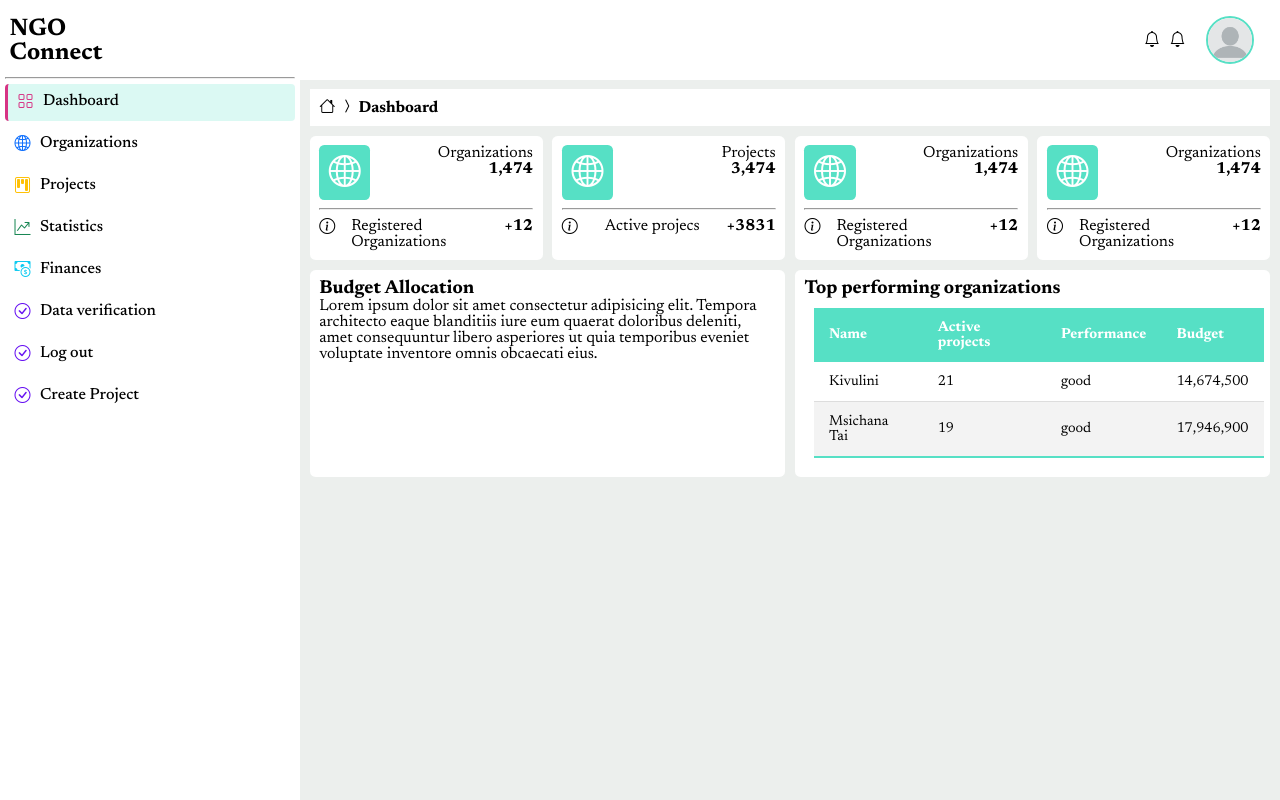
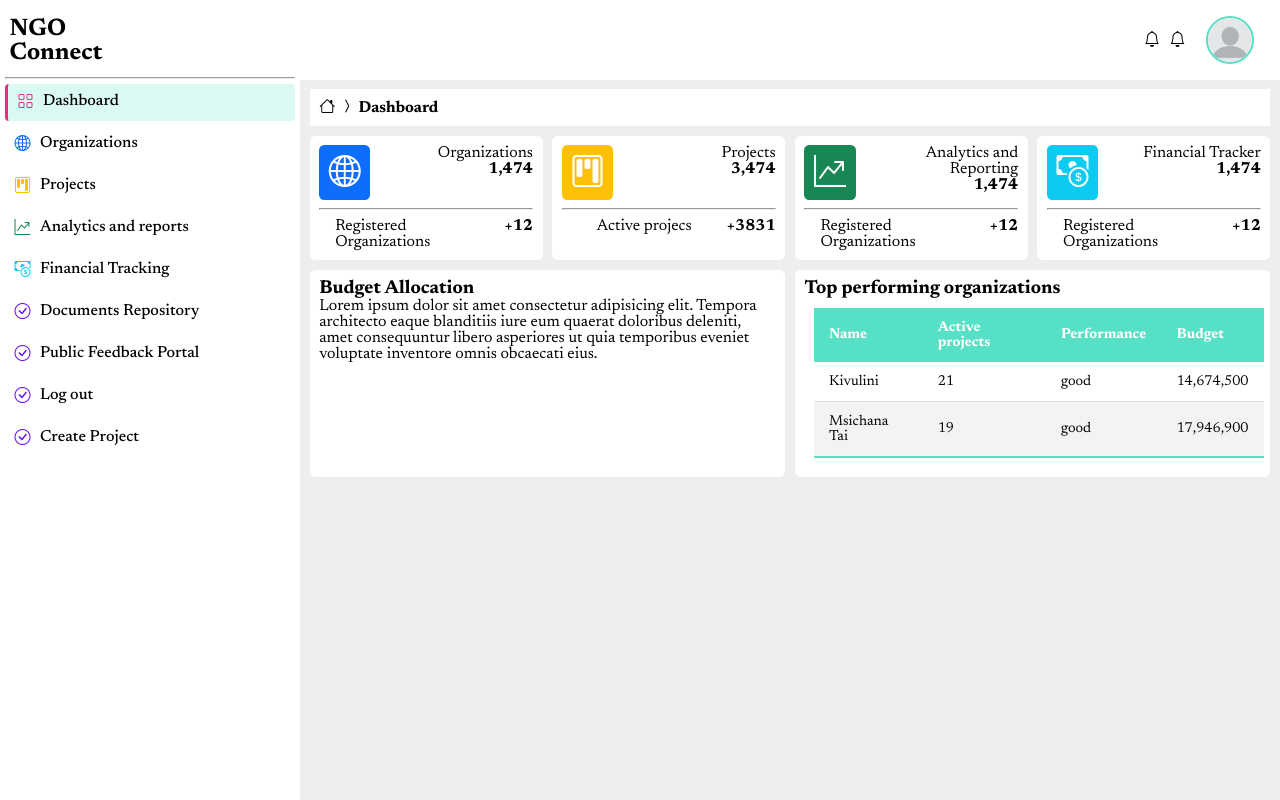
Before and after one commit to Dullah2k/ngo, a Django app: page /organization/dashboard/ in a window 1280 px wide. Run offline with Django 4.2, Linux system fonts and the light colour scheme.

Commit message:
modified dashboard stylesheet

```diff
--- a/ngo/landing_page/static/assets/styles/style.css
+++ b/ngo/landing_page/static/assets/styles/style.css
@@ -20,7 +20,6 @@ header {
 	align-items: center;
 	gap: .6rem;
 }
-
 
 .inner-header nav {
 	display: flex;
@@ -89,7 +88,7 @@ aside .side-item .bi-check-circle {
   color: var(--bs-indigo);
 }
 
-/* ========================= MAIN CONTENT =========================  */
+/* ========================= MAIN CONTENT/DASHBOARD =========================  */
 .breadcrumb {
   background-color: var(--white);
   padding: .6rem;
@@ -129,7 +128,7 @@ aside .side-item .bi-check-circle {
 }
 
 
-.dashboard-card .icon {
+.dashboard-card .bi {
   background-color: var(--brand-color);
   padding: .6rem;
   font-size: 2rem;
@@ -137,6 +136,23 @@ aside .side-item .bi-check-circle {
   border-radius: .325rem;
   color: var(--white);
 }
+
+.dashboard-card .bi-globe2 {
+  background-color: var(--bs-blue);
+}
+
+.dashboard-card .bi-kanban {
+  background-color: var(--bs-yellow);
+}
+
+.dashboard-card .bi-graph-up-arrow {
+  background-color: var(--bs-green);
+}
+
+.dashboard-card .bi-cash-coin {
+  background-color: var(--bs-cyan);
+}
+
 
 .main-content {
   margin: 5.55rem 0 0 300px;
--- a/ngo/organization/templates/organization/base.html
+++ b/ngo/organization/templates/organization/base.html
@@ -66,21 +66,28 @@
 					<li>
 						<a href="stats.html" class="side-item">
 							<i class="bi bi-graph-up-arrow"></i>
-							<p>Statistics</p>
+							<p>Analytics and reports</p>
 						</a>
 					</li>
 
 					<li>
 						<a href="finances" class="side-item">
 							<i class="bi bi-cash-coin"></i>
-							<p>Finances</p>
+							<p>Financial Tracking</p>
 						</a>
 					</li>
 
 					<li>
 						<a href="data-verification.html" class="side-item">
 							<i class="bi bi-check-circle"></i>
-							<p>Data verification</p>
+							<p>Documents Repository</p>
+						</a>
+					</li>
+
+					<li>
+						<a href="data-verification.html" class="side-item">
+							<i class="bi bi-check-circle"></i>
+							<p>Public Feedback Portal</p>
 						</a>
 					</li>
 
--- a/ngo/organization/templates/organization/dashboard.html
+++ b/ngo/organization/templates/organization/dashboard.html
@@ -18,7 +18,7 @@
       <div class="dashboard-card">
         <div class="card-body">
           <div class="icon">
-            <i class="bi bi-globe2"></i>
+            <i class="bi bi-globe2 styled-icon"></i>
           </div>
 
           <div class="data">
@@ -28,7 +28,7 @@
         </div>
         <hr>
         <div class="card-foot">
-          <i class="bi bi-info-circle"></i>
+          <i class="fa-solid fa-circle-exclamation"></i>
           <p>Registered Organizations</p>
           <b>+12</b>
         </div>
@@ -37,7 +37,7 @@
       <div class="dashboard-card">
         <div class="card-body">
           <div class="icon">
-            <i class="bi bi-globe2"></i>
+            <i class="bi bi-kanban"></i>
           </div>
 
           <div class="data">
@@ -47,7 +47,7 @@
         </div>
         <hr>
         <div class="card-foot">
-          <i class="bi bi-info-circle"></i>
+          <i class="fa-solid fa-circle-exclamation"></i>
           <p>Active projecs</p>
           <b>+3831</b>
         </div>
@@ -56,17 +56,17 @@
       <div class="dashboard-card">
         <div class="card-body">
           <div class="icon">
-            <i class="bi bi-globe2"></i>
+            <i class="bi bi-graph-up-arrow"></i>
           </div>
 
           <div class="data">
-            <p class="title"> Organizations </p>
+            <p class="title"> Analytics and Reporting </p>
             <b class="num">1,474</b>
           </div>
         </div>
         <hr>
         <div class="card-foot">
-          <i class="bi bi-info-circle"></i>
+          <i class="fa-solid fa-circle-exclamation"></i>
           <p>Registered Organizations</p>
           <b>+12</b>
         </div>
@@ -75,17 +75,17 @@
       <div class="dashboard-card">
         <div class="card-body">
           <div class="icon">
-            <i class="bi bi-globe2"></i>
+            <i class="bi bi-cash-coin"></i>
           </div>
 
           <div class="data">
-            <p class="title"> Organizations </p>
+            <p class="title"> Financial Tracker </p>
             <b class="num">1,474</b>
           </div>
         </div>
         <hr>
         <div class="card-foot">
-          <i class="bi bi-info-circle"></i>
+          <i class="fa-solid fa-circle-exclamation"></i>
           <p>Registered Organizations</p>
           <b>+12</b>
         </div>
```
Also changed, not shown: Design/admin-dashboard.html (+10 -10 lines), Design/assets/styles/style.css (+19 -3 lines).
